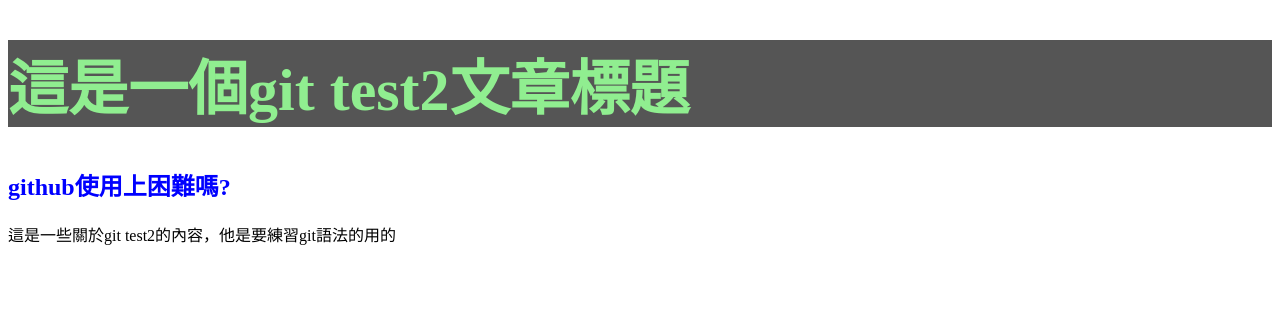
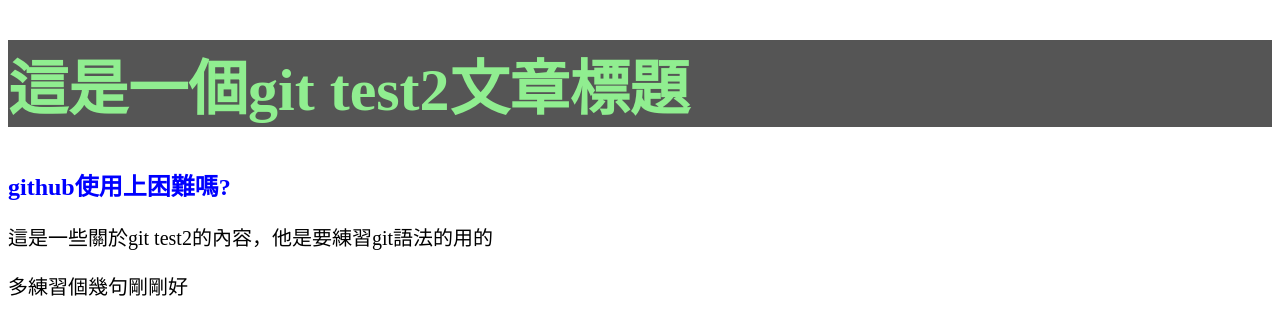
Before and after one commit to liam9930/Github0805_test2, a plain HTML site: page index.html in a window 1280 px wide. Drawn offline with Linux system fonts and the light colour scheme.

Commit message:
修改文章樣式內容

```diff
--- a/all.css
+++ b/all.css
@@ -7,3 +7,8 @@
 h2{
     color: blue;
 }
+
+p{
+    font-size: 20px;
+    font-weight: 500;
+}
--- a/index.html
+++ b/index.html
@@ -10,6 +10,7 @@
     <h1>這是一個git test2文章標題</h1>
     <h2>github使用上困難嗎?</h2>
     <p>這是一些關於git test2的內容，他是要練習git語法的用的</p>
+    <p>多練習個幾句剛剛好</p>
 
 
 </body>
```
